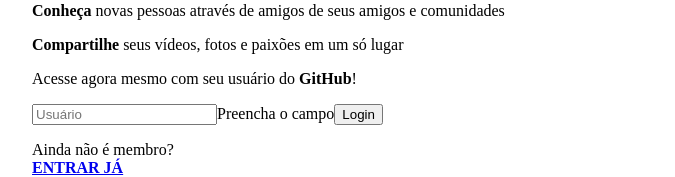
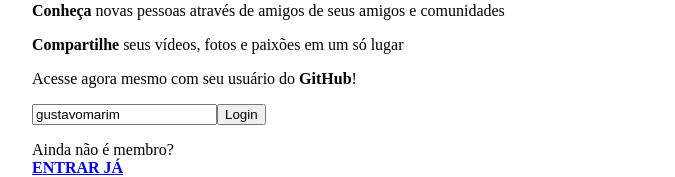
Before and after one commit to gustavomarim/alurakut, a Next.js app: page /login in a window 1280 px wide. Shown: the part 360-537 px from the top of the page, without its empty margins (302-977 px from the left). Built offline with nearby package versions, Linux system fonts and the light colour scheme.

Commit message:
Alterando campo Login

```diff
--- a/pages/login.js
+++ b/pages/login.js
@@ -5,7 +5,7 @@ import nookies from 'nookies';
 
 export default function LoginScreen() {
   const router = useRouter();
-  const [githubUser, setGithubUser] = React.useState('');
+  const [githubUser, setGithubUser] = React.useState('gustavomarim');
 
   return (
     <main style={{ display: 'flex', flex: 1, alignItems: 'center', justifyContent: 'center' }}>
```
